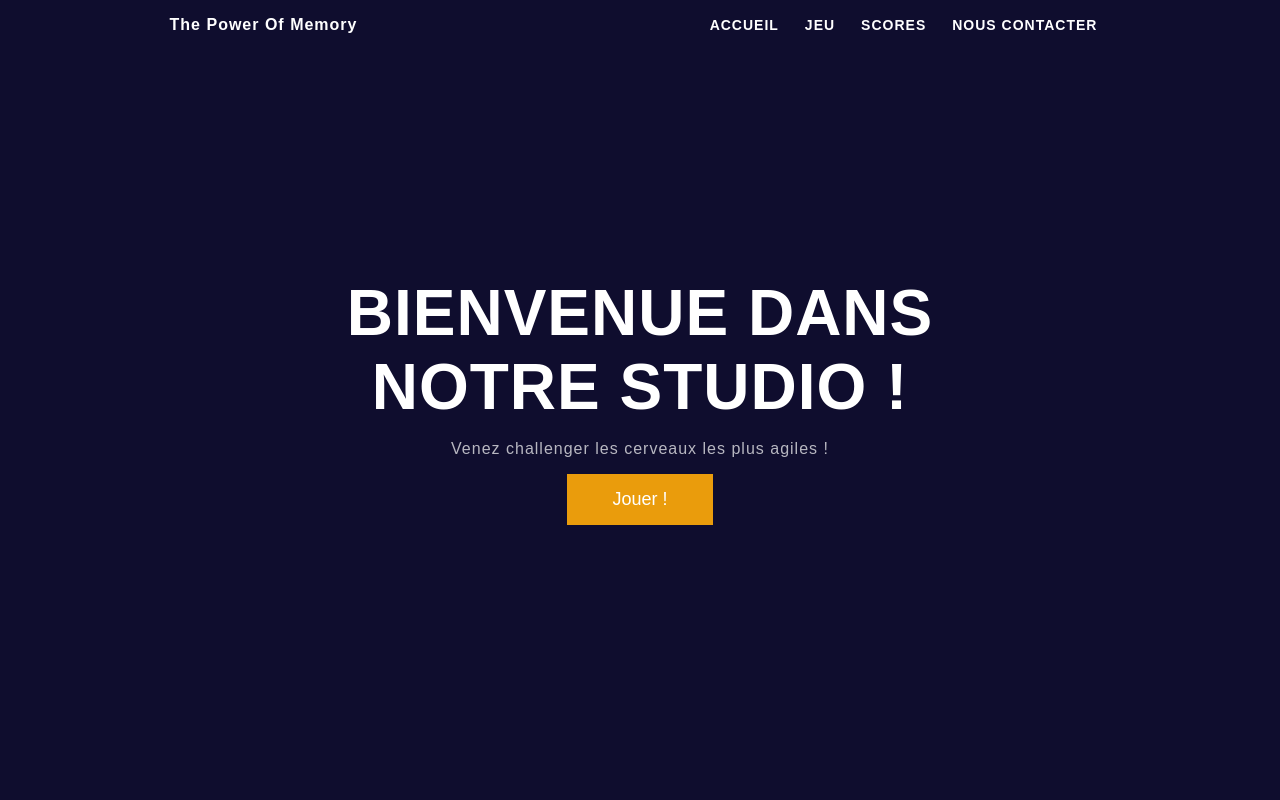
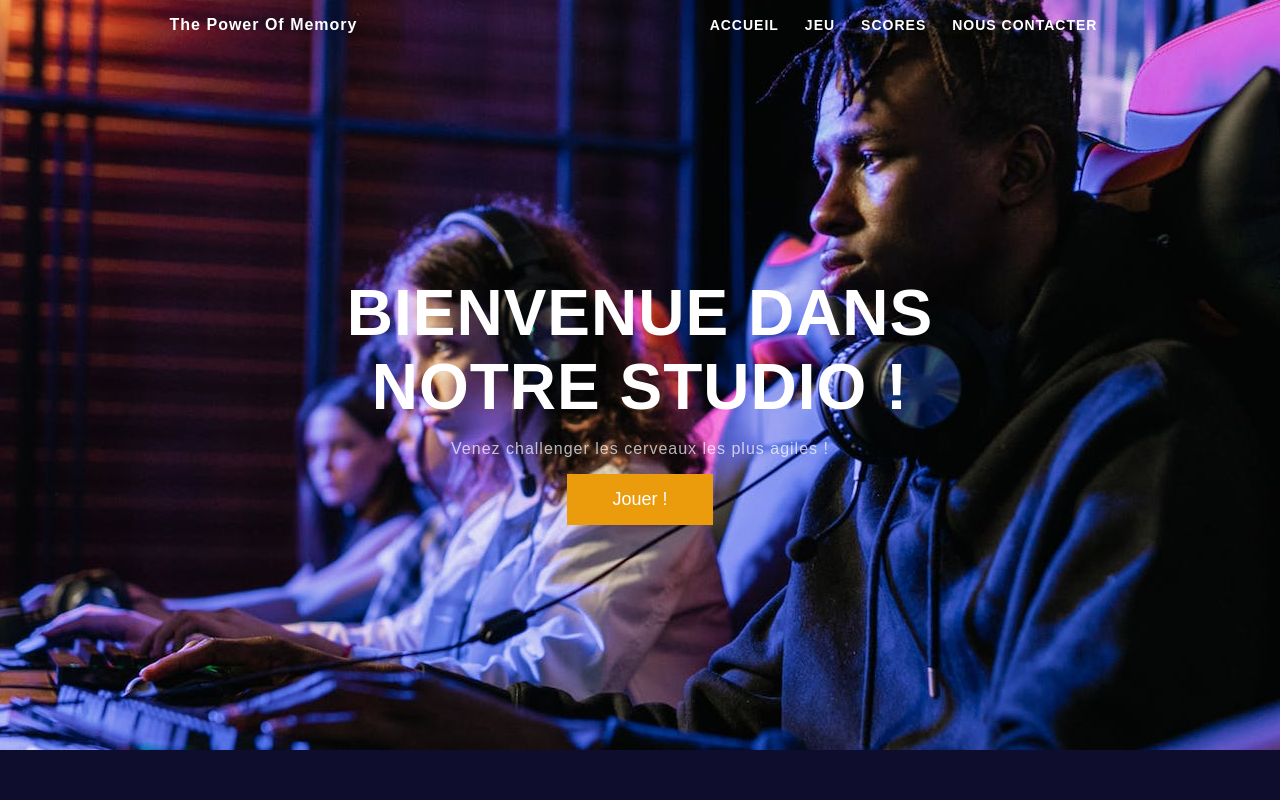
Before and after one commit to raphaelglt/memory, a PHP site: page / in a window 1280 px wide. Run offline with PHP 8.4, Linux system fonts and the light colour scheme.

Commit message:
ajout background

```diff
--- a/assets/css/index.css
+++ b/assets/css/index.css
@@ -13,6 +13,7 @@ header {
     display: flex;
     flex-direction: column;
     height: 750px;
+    background: url("../../assets/images/banner1index3.jpeg") no-repeat center center;
 }
 #head p, #head a {
     color: white;
```
Also changed, not shown: assets/images/banner1index2.jpeg (added), assets/images/banner1index3.jpeg (added).
